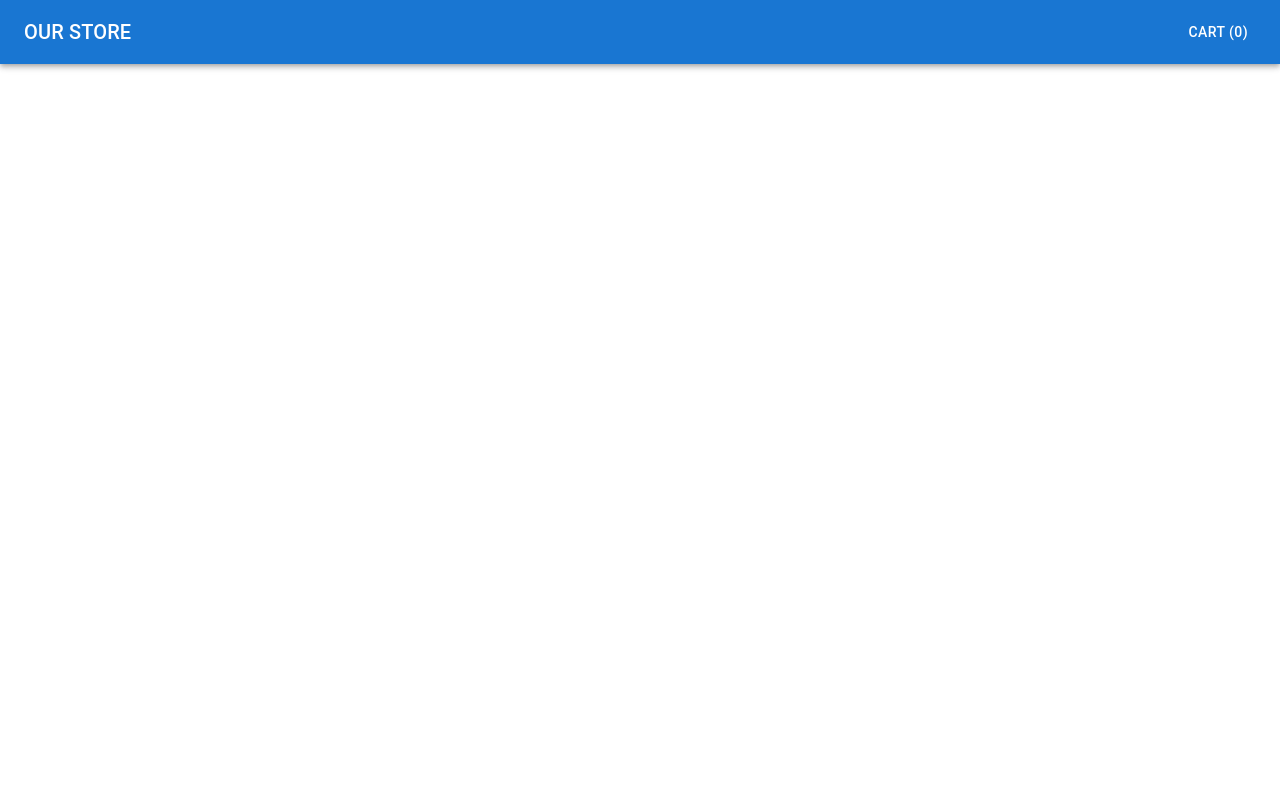
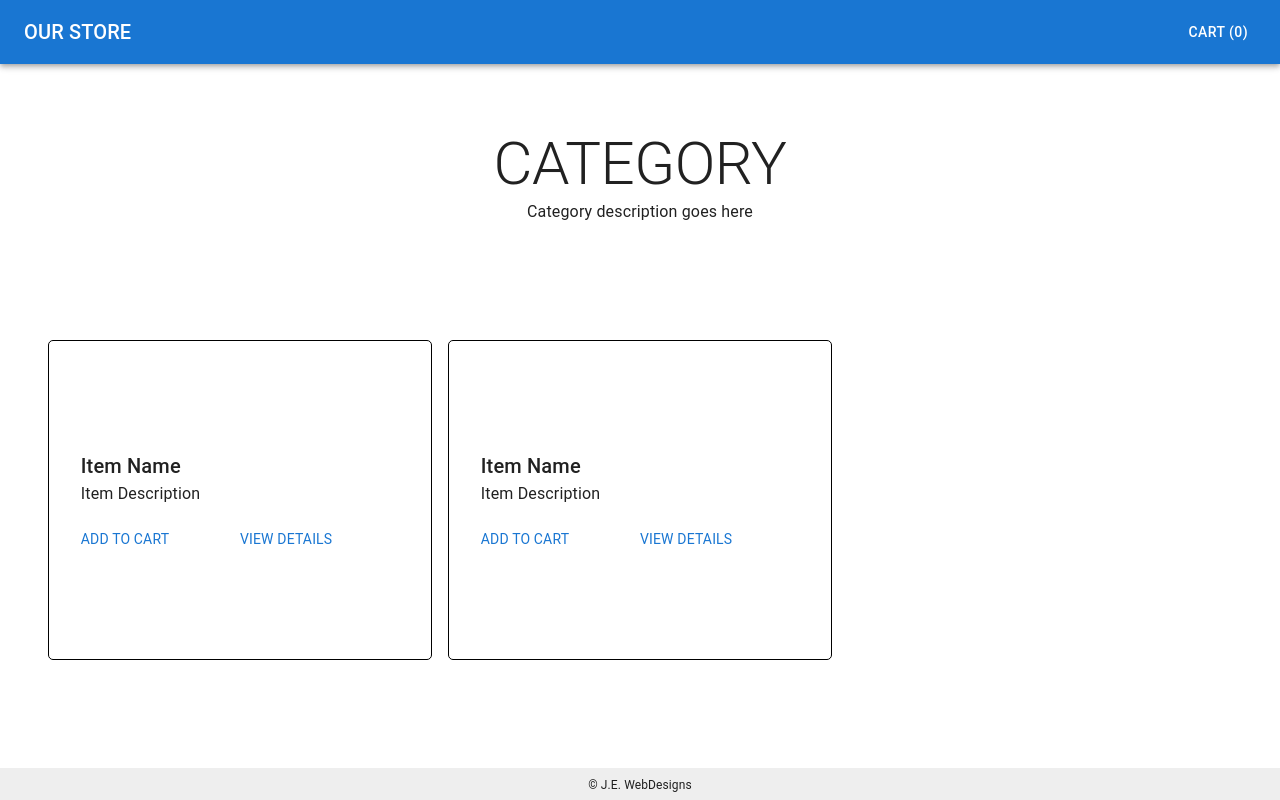
Before and after one commit to Easleyjs-CodeFellowsProjects/storefront, a React (Vite) app: page / in a window 1280 px wide. Built offline with nearby package versions, Linux system fonts and the light colour scheme.

Commit message:
Adds working header/footer/products

```diff
--- a/src/App.jsx
+++ b/src/App.jsx
@@ -1,11 +1,28 @@
 import { useState } from 'react'
 import './App.css'
+import { CssBaseline } from '@mui/material'
+import { Box } from '@mui/material'
+
 import Header from './Components/Header'
+import Products from './Components/Products'
+import Footer from './Components/Footer'
+/*
 
+ maxWidth={ false } disableGutters
+
+*/
 function App() {
   return (
     <>
-      <Header />
+      <CssBaseline />
+      <Box height="100vh"
+           display="flex"
+           flexDirection="column"
+      >
+          <Header />
+          <Products />
+          <Footer />
+      </Box>
     </>
   )
 }
--- a/src/Components/Footer/index.jsx
+++ b/src/Components/Footer/index.jsx
@@ -0,0 +1,64 @@
+import { Box, Grid, Typography } from '@mui/material'
+import { withStyles } from '@mui/material/styles'
+
+
+/*
+const styles = theme => ({
+    root: {
+      marginTop: 30,
+      backgroundColor: `${theme.palette.primary[500]}`,
+      borderTop: 'solid 3px #998643',
+      paddingTop: '16px',
+      overflowX: 'hidden'
+    },
+    footerSections: {
+      margin: '0 16px'
+    },
+    subFooter: {
+      backgroundColor: 'rgba(0, 0, 0, 0.15)',
+      padding: '8px 16px 8px 16px',
+      marginTop: '8px'
+    },
+    footerText: {
+      color: '#fff',
+      fontSize: '18px',
+      lineHeight: 1.5
+    },
+    invertedBtnDark: {
+      color: '#fff',
+      backgroundColor: 'transparent',
+      border: '2px #fff solid',
+      boxShadow: 'none',
+      margin: '8px'
+    },
+    white: {
+      color: '#ffffff'
+    },
+    flexContainer: {
+      display: 'flex'
+    }
+  })
+*/
+
+export default function Footer() {
+    return (
+        <Box
+            sx={{
+                backgroundColor: (theme) =>
+                    theme.palette.mode === 'light' ? theme.palette.grey[200] : theme.palette.grey[800],
+                    p: 2,
+                    /*height: 20,*/
+                    maxHeight: 20,
+                    position: 'top',
+            }}
+        >
+            <Typography sx={{
+                textAlign:'center',
+                lineHeight: 0.25,
+                fontSize: '0.75rem',
+            }}>
+                &copy; J.E. WebDesigns
+            </Typography>
+        </Box>
+    )
+}
--- a/src/Components/Header/index.jsx
+++ b/src/Components/Header/index.jsx
@@ -4,23 +4,11 @@ import Box from '@mui/material/Box';
 import Toolbar from '@mui/material/Toolbar';
 import Typography from '@mui/material/Typography';
 import Button from '@mui/material/Button';
-import IconButton from '@mui/material/IconButton';
-import MenuIcon from '@mui/icons-material/Menu';
 
-/*
-            <IconButton
-              size="large"
-              edge="start"
-              color="inherit"
-              aria-label="menu"
-            >
-              <MenuIcon />
-            </IconButton>
-*/
-
+//sx={{ flexGrow: 12 }}
 export default function Header() {
     return (
-      <Box sx={{ flexGrow: 12 }}>
+      <Box flex={1} overflow="auto" >
         <AppBar position="static">
           <Toolbar>
             <Typography variant="h6" component="div" sx={{ flexGrow: 1 }}>
--- /dev/null
+++ b/src/Components/Product/index.jsx
@@ -0,0 +1,64 @@
+import * as React from 'react';
+import { styled } from "@mui/material/styles";
+import Box from '@mui/material/Box';
+import Paper from "@mui/material/Paper";
+import Grid from "@mui/material/Grid";
+import { Link, Typography } from "@mui/material";
+
+const Contents = styled(Paper)(({ theme }) => ({
+    ...theme.typography.h6,
+    padding: theme.spacing(1),
+    textAlign: "center"
+  }));
+
+const Item = styled(Paper)(({ theme }) => ({
+    backgroundColor: theme.palette.mode === 'dark' ? '#1A2027' : '#fff',
+    ...theme.typography.body2,
+    padding: theme.spacing(1),
+    textAlign: 'center',
+    color: theme.palette.text.secondary,
+  }));
+
+export default function Product() {
+    return (
+        <Grid container
+        alignContent="center"
+        sx={{
+          border: '1px solid black',
+          borderRadius: '5px',
+          height: '20rem'
+        }}>
+            <Grid item xs={1}></Grid>
+            <Grid item xs={10}>
+            <Typography variant="h6">Item Name</Typography>
+            </Grid>
+            <Grid item xs={1}></Grid>
+            <Grid item xs={1}></Grid>
+            <Grid item xs={10}>
+            <Typography >Item Description</Typography>
+            </Grid>
+            <Grid container marginTop="20px">
+                <Grid item xs={1}></Grid>
+                <Grid item xs={5}>
+                        <Link
+                        component="button"
+                        variant="body2"
+                        underline="none"
+                        onClick={() => {
+                            console.info("I'm a button");
+                        }}>ADD TO CART</Link>
+                </Grid>
+                <Grid item xs={5}>
+                    <Link
+                            component="button"
+                            variant="body2"
+                            underline="none"
+                            onClick={() => {
+                                console.info("I'm a button");
+                    }}>VIEW DETAILS</Link>
+                </Grid>
+                <Grid item xs={1}></Grid>
+            </Grid>
+        </Grid>
+    )
+}
--- a/src/Components/Products/index.jsx
+++ b/src/Components/Products/index.jsx
@@ -0,0 +1,62 @@
+import * as React from 'react';
+import { styled } from "@mui/material/styles";
+import Box from '@mui/material/Box';
+import Paper from "@mui/material/Paper";
+import Grid from "@mui/material/Grid";
+import { Link, Typography } from "@mui/material";
+import Product from '../Product';
+
+const gridStyles = {
+    backgroundColor: "white",
+    marginLeft: "auto",
+    marginRight: "auto",
+    maxWidth: 1200,
+    paddingRight: 1,
+    paddingBottom: 1
+};
+
+const Contents = styled(Paper)(({ theme }) => ({
+    ...theme.typography.h6,
+    padding: theme.spacing(1),
+    textAlign: "center"
+  }));
+
+const tallGrid = {
+    height: '90%'
+}
+
+const itemStyle = {
+    height: 225
+}
+
+const Item = styled(Paper)(({ theme }) => ({
+    backgroundColor: theme.palette.mode === 'dark' ? '#1A2027' : '#fff',
+    ...theme.typography.body2,
+    padding: theme.spacing(1),
+    textAlign: 'center',
+    color: theme.palette.text.secondary,
+  }));
+
+//<Contents sx={{flexGrow: 1}}>Item 1</Contents>
+export default function Products() {
+    return (
+        <Grid
+            container
+            spacing={1}
+            sx={{...gridStyles, ...tallGrid}}
+            flex={5}
+            overflow="auto"
+        >
+            <Grid item container spacing={2}>
+                <Grid xs={4}></Grid>
+                <Grid item xs={4}>
+                    <Typography sx={{ textAlign: 'center' }} variant="h2">CATEGORY</Typography>
+                    <Typography sx={{ textAlign: 'center' }}>Category description goes here</Typography>
+                </Grid>
+                <Grid xs={4}></Grid>
+                <Grid item xs={4}><Product /></Grid>
+                <Grid item xs={4}><Product /></Grid>
+            </Grid>
+        </Grid>
+    )
+}
```
Also changed, not shown: 1 other file (tests, documents, lock files or other folders).
